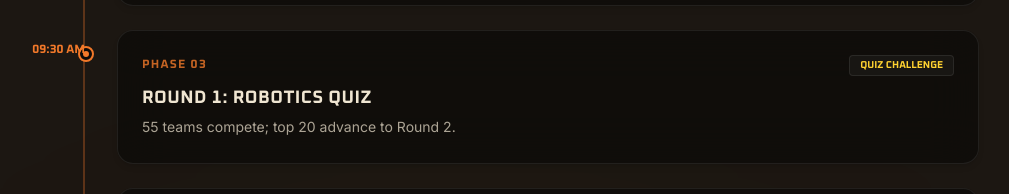
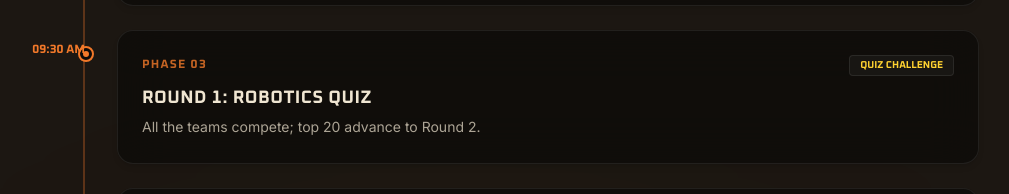
Before and after one commit to Swapnil-Biswas/Ideathon-26, a React (Vite) app: page /guidelines in a window 1280 px wide. Shown: the part 4242-4436 px from the top of the page, without its empty margins (173-1182 px from the left). Built offline with nearby package versions, Linux system fonts and the light colour scheme.

Commit message:
updated the timeline

```diff
--- a/src/components/guidelines/Timeline.jsx
+++ b/src/components/guidelines/Timeline.jsx
@@ -28,7 +28,7 @@ const timelineData = [
     name: "ROUND 1: ROBOTICS QUIZ",
     period: "morning",
     tag: "QUIZ CHALLENGE",
-    desc: "55 teams compete; top 20 advance to Round 2."
+    desc: "All the teams compete; top 20 advance to Round 2."
   },
   {
     id: 4,
```
